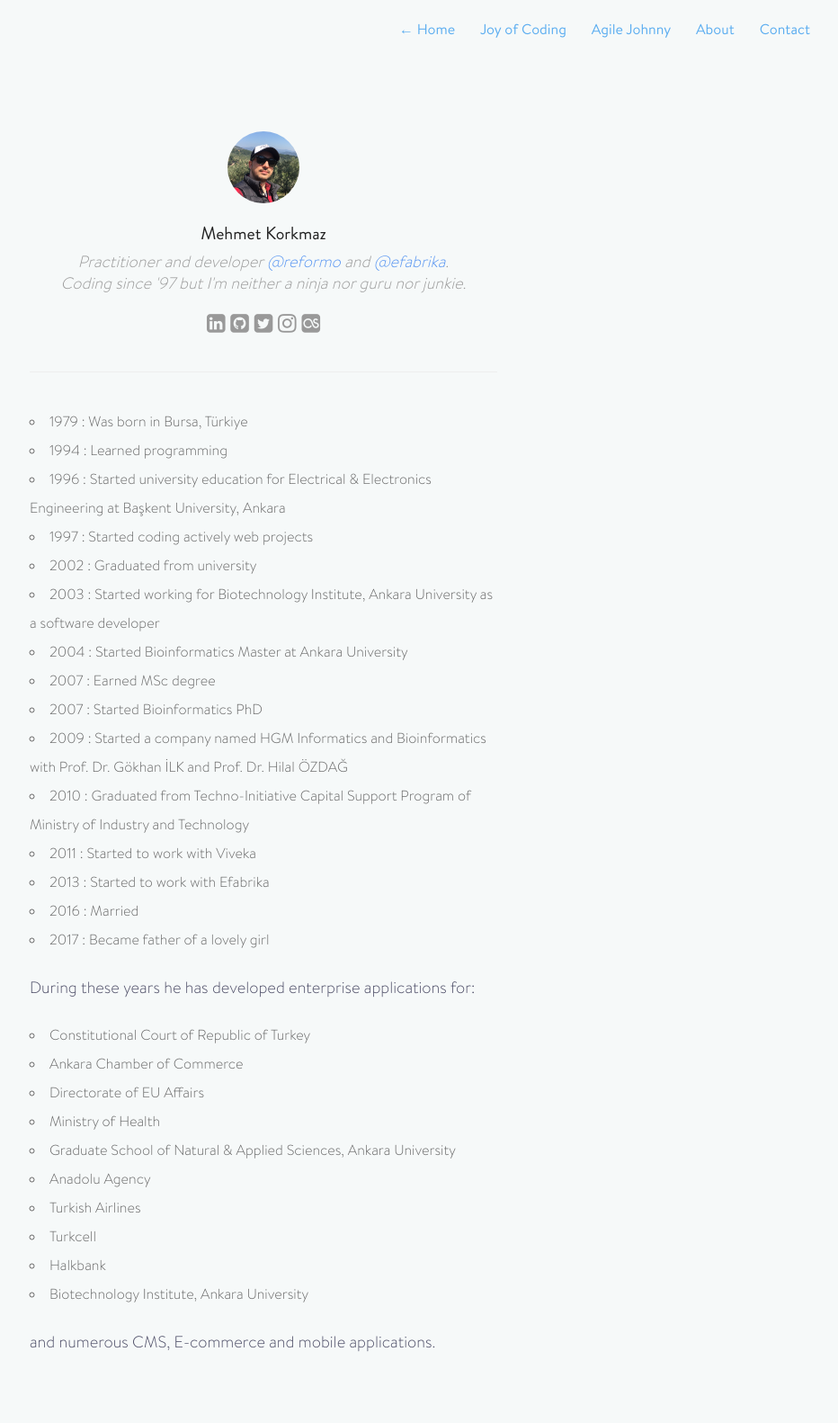
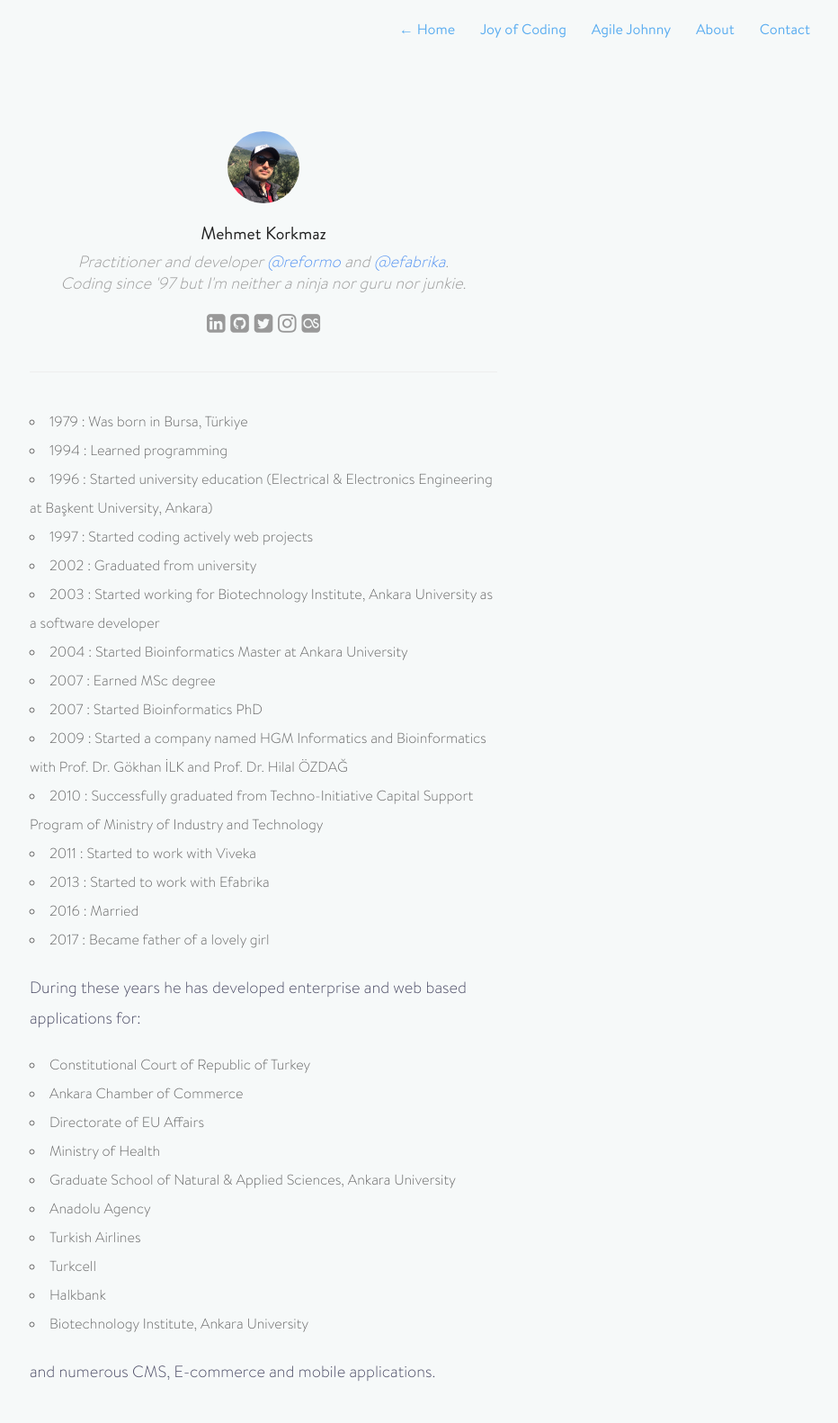
Before and after one commit to mkorkmaz/mkorkmaz.github.io, a Jekyll site: the page built from about.md, in a window 1280 px wide. Shown: the whole page at 90% size, without its empty margins (347-1279 px from the left). Built offline with Jekyll 4.4.1, drawn with Linux system fonts in a browser that asks for light colours; nearby versions of some CDN libraries; before the commit the page ends 1549 px from its top, so only the background shows below that.

Commit message:
about me updated

```diff
--- a/about.md
+++ b/about.md
@@ -8,7 +8,7 @@
 
 - 1979 : Was born in Bursa, Türkiye
 - 1994 : Learned programming
-- 1996 : Started university education for Electrical & Electronics Engineering at Başkent University, Ankara
+- 1996 : Started university education (Electrical & Electronics Engineering at Başkent University, Ankara)
 - 1997 : Started coding actively web projects
 - 2002 : Graduated from university
 - 2003 : Started working for Biotechnology Institute, Ankara University as a software developer
@@ -16,14 +16,14 @@
 - 2007 : Earned MSc degree
 - 2007 : Started Bioinformatics PhD
 - 2009 : Started a company named HGM Informatics and Bioinformatics with Prof. Dr. Gökhan İLK and Prof. Dr. Hilal ÖZDAĞ
-- 2010 : Graduated from Techno-Initiative Capital Support Program of Ministry of Industry and Technology
+- 2010 : Successfully graduated from Techno-Initiative Capital Support Program of Ministry of Industry and Technology
 - 2011 : Started to work with Viveka
 - 2013 : Started to work with Efabrika
 - 2016 : Married
 - 2017 : Became father of a lovely girl
 
 
-During these years he has developed enterprise applications for:
+During these years he has developed enterprise and web based applications for:
 
 - Constitutional Court of Republic of Turkey
 - Ankara Chamber of Commerce
```
